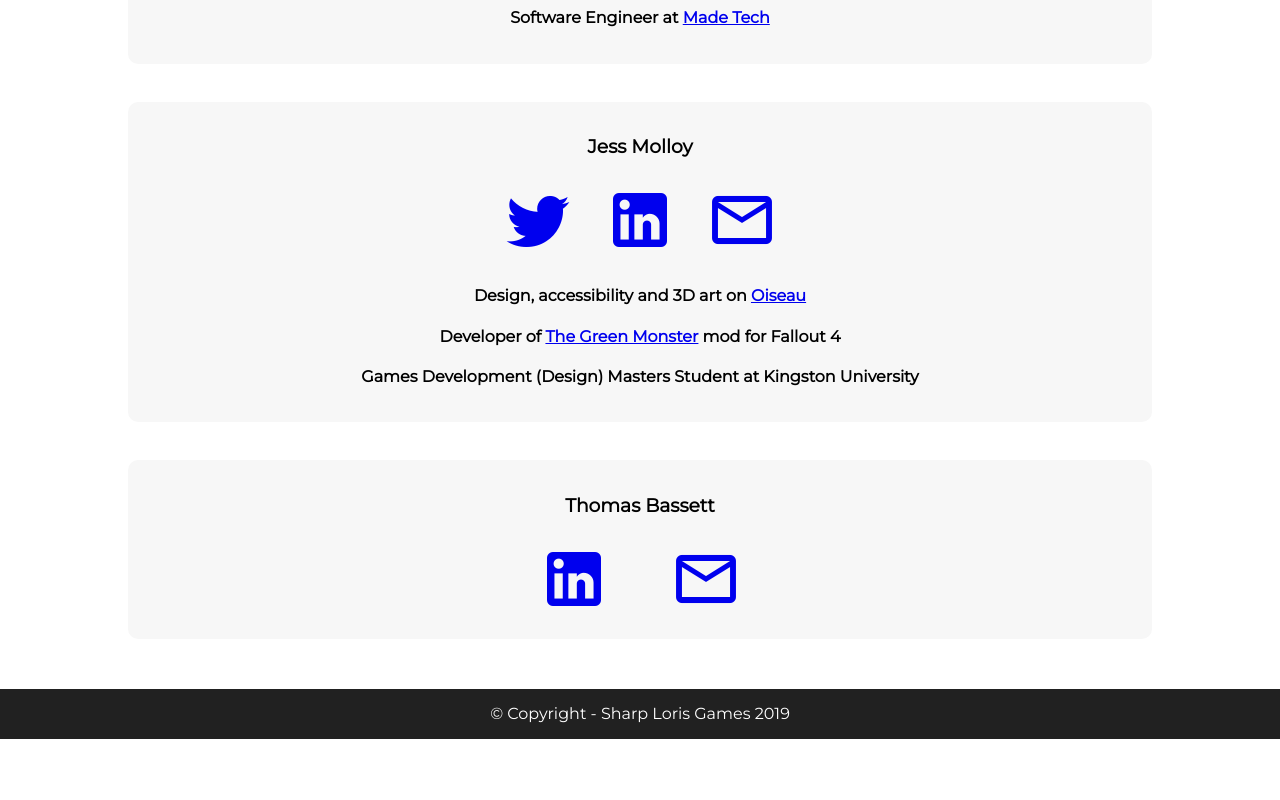
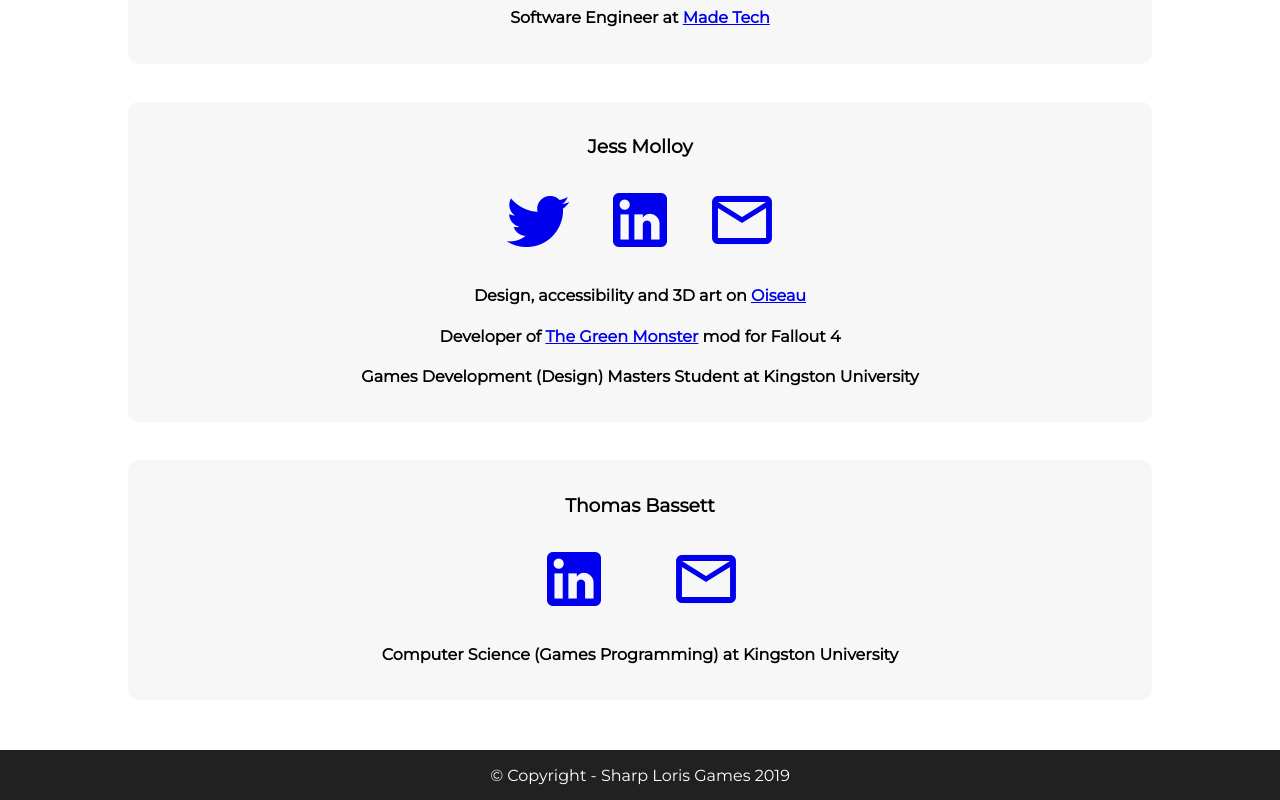
Before and after one commit to sharploris/sharploris.github.io, a React (Create React App) app: page / in a window 1280 px wide. Shown: the part 455-1255 px from the top of the page. Before the commit the page ends 1194 px from the top, so only its background shows below. Built offline with nearby package versions, Linux system fonts and the light colour scheme.

Commit message:
Added message to the bottom of Toms profile

```diff
--- a/src/Components/PeoplePage/index.tsx
+++ b/src/Components/PeoplePage/index.tsx
@@ -49,6 +49,7 @@ export default class PeoplePage extends Component {
             linkedinUrl="https://www.linkedin.com/in/thomas-bassett-b08304112/"
             contactEmail="thomasbassett94@gmail.com"
           />
+          <h4>Computer Science (Games Programming) at Kingston University</h4>
         </div>
       </div>
     );
```
